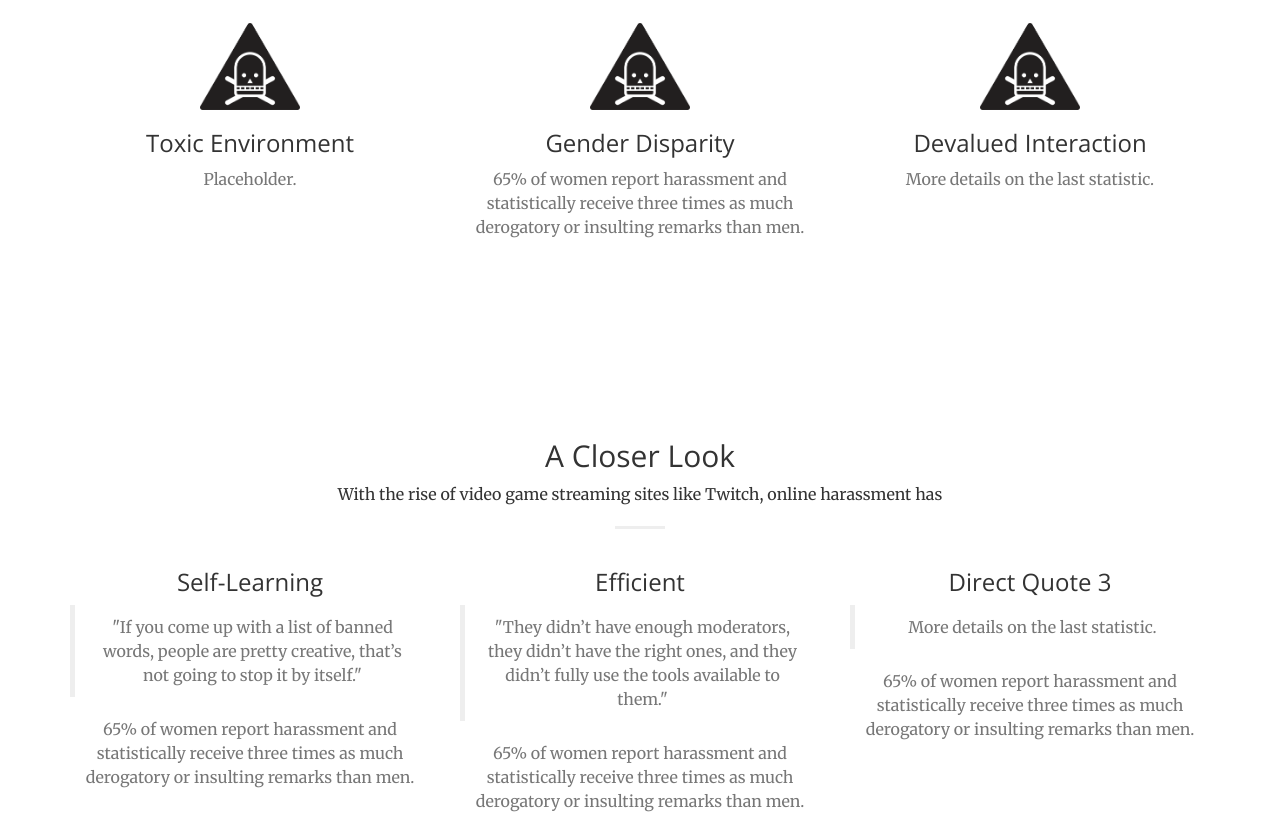
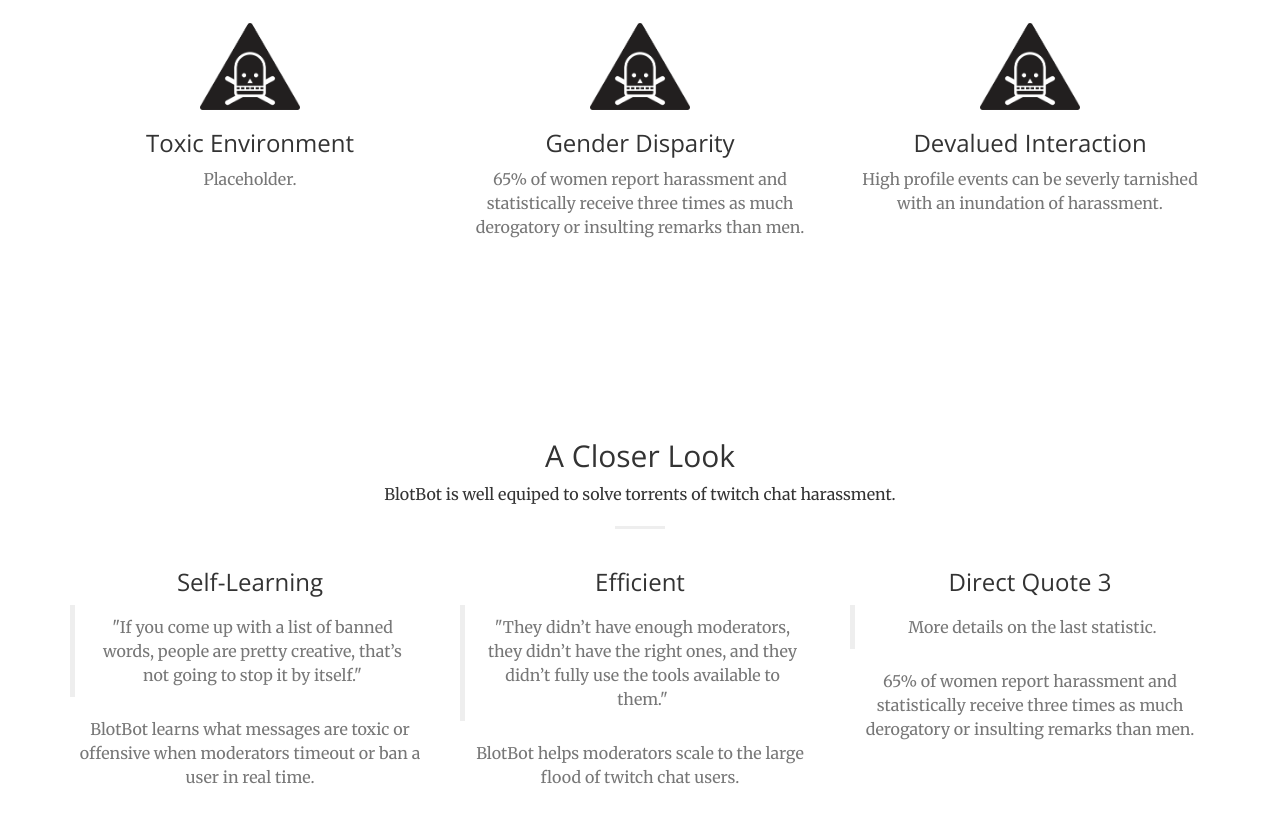
Before and after one commit to BIotBot/BlotBot, a website: page index.html in a window 1280 px wide. Shown: the part 1007-1840 px from the top of the page. Drawn offline with nearby package versions, Linux system fonts and the light colour scheme.

Commit message:
replaced some text

```diff
--- a/index.html
+++ b/index.html
@@ -82,7 +82,7 @@
                     <div class="service-box">
                         <img class="fa fa-4x text-primary sr-icons custom-icon" src="img/toxic.png"/>
                         <h3>Devalued Interaction</h3>
-                        <p class="text-muted">More details on the last statistic.</p>
+                        <p class="text-muted">High profile events can be severly tarnished with an inundation of harassment.</p>
                     </div>
                 </div>
             </div>
@@ -95,7 +95,7 @@
             <div class="row">
                 <div class="col-lg-12 text-center">
                     <h2 class="section-heading">A Closer Look</h2>
-                    <p>With the rise of video game streaming sites like Twitch, online harassment has</p>
+                    <p>BlotBot is well equiped to solve torrents of twitch chat harassment.</p>
                     <hr class="primary">
                 </div>
             </div>
@@ -108,7 +108,7 @@
                         <blockquote>
                             <p class="text-muted">"If you come up with a list of banned words, people are pretty creative, that’s not going to stop it by itself."</p>
                         </blockquote>
-                        <p class="text-muted">65% of women report harassment and statistically receive three times as much derogatory or insulting remarks than men.</p>
+                        <p class="text-muted">BlotBot learns what messages are toxic or offensive when moderators timeout or ban a user in real time.</p>
                     </div>
                 </div>
                 <div class="col-lg-4 col-md-4 text-center">
@@ -117,7 +117,7 @@
                         <blockquote>
                             <p class="text-muted">"They didn’t have enough moderators, they didn’t have the right ones, and they didn’t fully use the tools available to them."</p>
                         </blockquote>
-                        <p class="text-muted">65% of women report harassment and statistically receive three times as much derogatory or insulting remarks than men.</p>
+                        <p class="text-muted">BlotBot helps moderators scale to the large flood of twitch chat users.</p>
                     </div>
                 </div>
                 <div class="col-lg-4 col-md-4 text-center">
```
